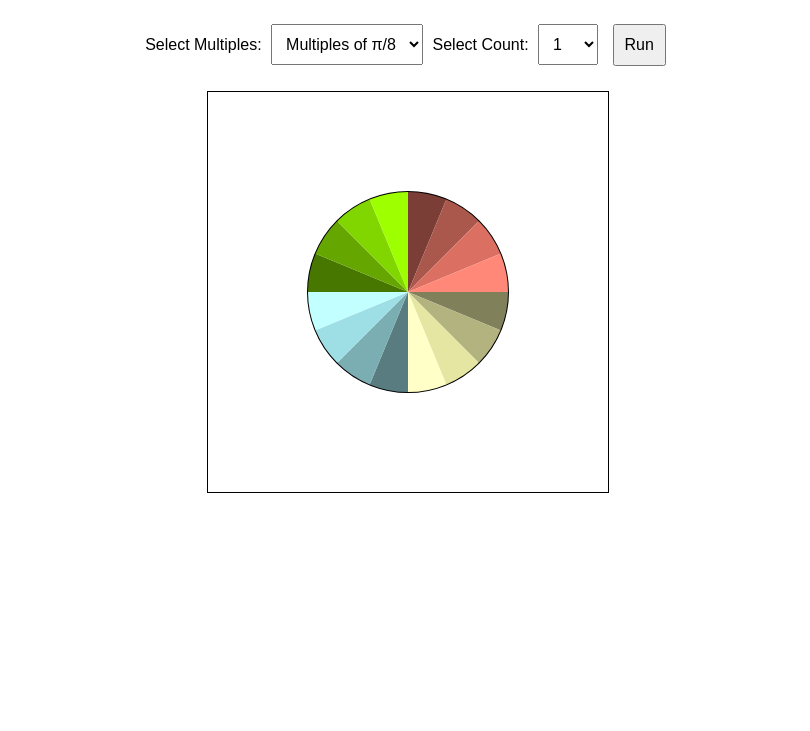
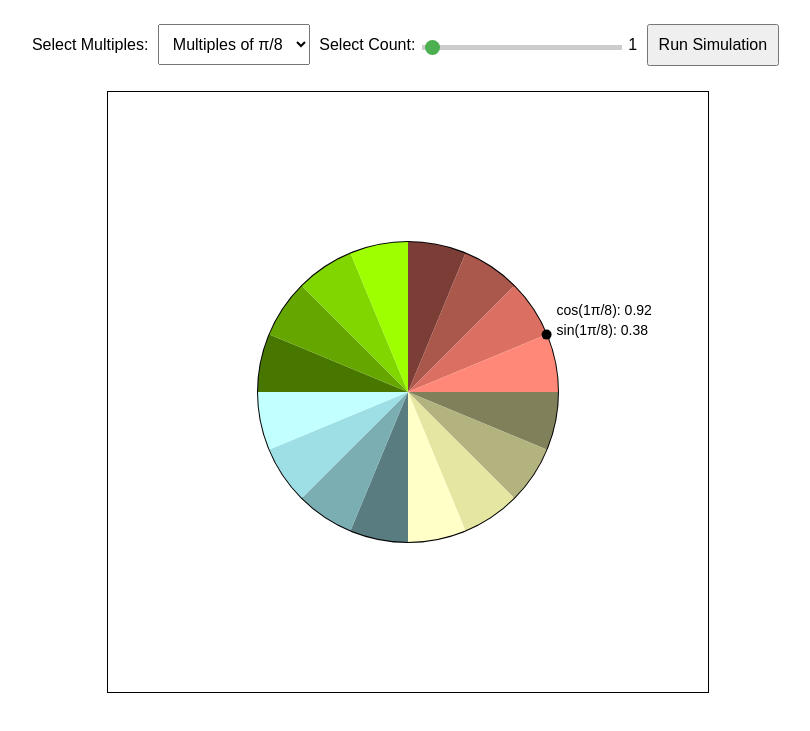
Before and after one commit to Rashpinder1985/Twiddle-Factor-calculator, a plain HTML site: page index.html in a window 1280 px wide. Shown: the part 61-792 px from the top of the page, without its empty margins (232-1042 px from the left). Drawn offline with Linux system fonts and the light colour scheme.

Commit message:
Update index.html

```diff
--- a/index.html
+++ b/index.html
@@ -27,12 +27,28 @@
             padding: 10px;
             font-size: 16px;
         }
+
+        .simple-slider {
+            -webkit-appearance: none;
+            width: 200px;
+            height: 5px;
+            background-color: #ccc;
+            outline: none;
+        }
+
+        .simple-slider::-webkit-slider-thumb {
+            -webkit-appearance: none;
+            width: 15px;
+            height: 15px;
+            border-radius: 50%;
+            background-color: #4CAF50;
+            cursor: pointer;
+        }
     </style>
 </head>
 <body>
     <h1>Twiddle Factor Calculator</h1>
 
-  <!-- Controls -->
     <div class="controls">
         <label for="angleSelector">Select Multiples:</label>
         <select id="angleSelector">
@@ -42,15 +58,14 @@
         </select>
 
         <label for="countSelector">Select Count:</label>
-    <select id="countSelector"></select>
+        <input type="range" min="0" max="50" value="1" class="simple-slider" id="countSelector">
+        <span id="countValue">1</span>
 
-    <button id="runButton">Run</button>
+        <button id="runSimulationButton">Run Simulation</button>
     </div>
 
-  <!-- Canvas for Unit Circle -->
-  <canvas id="unitCircleCanvas" width="400" height="400"></canvas>
+    <canvas id="unitCircleCanvas" width="600" height="600"></canvas> <!-- Increased canvas size -->
 
-  <!-- Results -->
     <div id="result" class="result"></div>
 
     <script>
@@ -59,39 +74,39 @@
 
         const angleSelector = document.getElementById("angleSelector");
         const countSelector = document.getElementById("countSelector");
-    const runButton = document.getElementById("runButton");
+        const countValueDisplay = document.getElementById("countValue");
+        const runSimulationButton = document.getElementById("runSimulationButton");
         const result = document.getElementById("result");
 
-    const quadrantColors = ["#FFFFB5", "#B0F8FF", "#90EE00", "#F37C6D"]; // Red, Green, Blue, Yellow (lighter shades)
-    const subOctants = 4; // Sub-octants per quadrant
-    const circleRadius = 100;
+        const quadrantColors = ["#FFFFB5", "#B0F8FF", "#90EE00", "#F37C6D"];
+        const subOctants = 4;
+        const circleRadius = 150; // Increased radius for better visibility
 
-    // Populate count selector (1 to 50)
-    for (let i = 1; i <= 50; i++) {
-      const option = document.createElement("option");
-      option.value = i;
-      option.textContent = i;
-      countSelector.appendChild(option);
+        let simulationInterval;
+
+        countSelector.addEventListener('input', () => {
+            countValueDisplay.textContent = countSelector.value;
+            updateCircle();
+        });
+
+        angleSelector.addEventListener('change', () => {
+            updateCircle();
+        });
+
+        function updateCircle() {
+            const angleMultiple = angleSelector.value;
+            const count = parseInt(countSelector.value, 10);
+            const denominator = parseInt(angleMultiple.split("/")[1]);
+            const theta = count * (Math.PI / denominator);
+
+            drawUnitCircle();
+            const angleText = `${count}π/${denominator}`;
+            displayValues(theta, count, angleMultiple, angleText);
         }
 
-    // Generate lighter shades for a color
-    function generateShades(color, numShades) {
-      const shades = [];
-      for (let i = 0; i < numShades; i++) {
-        const factor = 0.5 + i / (numShades + 1); // Adjusted factor for lighter shades
-        const r = Math.min(255, Math.round(parseInt(color.slice(1, 3), 16) * factor));
-        const g = Math.min(255, Math.round(parseInt(color.slice(3, 5), 16) * factor));
-        const b = Math.min(255, Math.round(parseInt(color.slice(5, 7), 16) * factor));
-        shades.push(`rgb(${r}, ${g}, ${b})`);
-      }
-      return shades;
-    }
-
-    // Draw the unit circle with quadrants and sub-octants
         function drawUnitCircle() {
             ctx.clearRect(0, 0, canvas.width, canvas.height);
 
-      // Draw the circle
             ctx.beginPath();
             ctx.arc(canvas.width / 2, canvas.height / 2, circleRadius, 0, 2 * Math.PI);
             ctx.strokeStyle = "#000000";
@@ -101,7 +116,6 @@
             const centerX = canvas.width / 2;
             const centerY = canvas.height / 2;
 
-      // Draw quadrants and sub-octants
             for (let quadrant = 0; quadrant < 4; quadrant++) {
                 const baseAngle = quadrant * (Math.PI / 2);
                 const shades = generateShades(quadrantColors[quadrant], subOctants);
@@ -121,43 +135,74 @@
             }
         }
 
-    // Draw the sine and cosine values on the circle
-    function displayValues(theta, count, angleMultiple) {
+        function generateShades(color, numShades) {
+            const shades = [];
+            for (let i = 0; i < numShades; i++) {
+                const factor = 0.5 + i / (numShades + 1);
+                const r = Math.min(255, Math.round(parseInt(color.slice(1, 3), 16) * factor));
+                const g = Math.min(255, Math.round(parseInt(color.slice(3, 5), 16) * factor));
+                const b = Math.min(255, Math.round(parseInt(color.slice(5, 7), 16) * factor));
+                shades.push(`rgb(${r}, ${g}, ${b})`);
+            }
+            return shades;
+        }
+
+        function displayValues(theta, count, angleMultiple, angleText) {
             const centerX = canvas.width / 2;
             const centerY = canvas.height / 2;
 
-      const x = centerX + circleRadius * Math.cos(theta); // x-coordinate
-      const y = centerY - circleRadius * Math.sin(theta); // y-coordinate
+            let radiusFactor;
+
+            if (angleMultiple === "pi/2") {
+                radiusFactor = 0.33;
+            } else if (angleMultiple === "pi/4") {
+                radiusFactor = 0.66;
+            } else {
+                radiusFactor = 1;
+            }
+
+            const x = centerX + circleRadius * radiusFactor * Math.cos(theta);
+            const y = centerY - circleRadius * radiusFactor * Math.sin(theta);
 
             ctx.beginPath();
-      ctx.arc(x, y, 5, 0, 2 * Math.PI); // Small circle to mark the point
+            ctx.arc(x, y, 5, 0, 2 * Math.PI);
             ctx.fillStyle = "black";
             ctx.fill();
 
-      // Display cos(θ) and sin(θ)
             ctx.fillStyle = "black";
             ctx.font = "14px Arial";
-      ctx.fillText(`cos(${angleMultiple}): ${Math.cos(theta).toFixed(2)}`, x + 10, y - 10);
-      ctx.fillText(`sin(${angleMultiple}): ${Math.sin(theta).toFixed(2)}`, x + 10, y + 10);
+            ctx.fillText(`cos(${angleText}): ${Math.cos(theta).toFixed(2)}`, x + 10, y - 20);
+            ctx.fillText(`sin(${angleText}): ${Math.sin(theta).toFixed(2)}`, x + 10, y);
         }
 
-    // Handle the "Run" button click
-    runButton.addEventListener("click", () => {
-      const angleMultiple = angleSelector.value; // Multiple of π (e.g., π/8, π/4, etc.)
-      const count = parseInt(countSelector.value, 10); // Selected count
-      const denominator = parseInt(angleMultiple.split("/")[1]); // Extract denominator (e.g., 8 for π/8)
-      const theta = count * (Math.PI / denominator); // Calculate θ based on the selected multiple and count
+        function runSimulation() {
+            const maxCount = parseInt(countSelector.value, 10);
+            let currentCount = 0;
 
+            if (simulationInterval) {
+                clearInterval(simulationInterval);
+            }
+
+            simulationInterval = setInterval(() => {
+                countSelector.value = currentCount;
+                countValueDisplay.textContent = currentCount;
+                updateCircle();
+
+                currentCount++;
+                if (currentCount >= maxCount) {
+                    clearInterval(simulationInterval);
+                }
+            }, 1000);
+        }
+
+        runSimulationButton.addEventListener('click', runSimulation);
+
+        function initialize() {
             drawUnitCircle();
-      const angleText = `π/${denominator}`;
-      displayValues(theta, count, angleText);
+            updateCircle();
+        }
 
-      // Display the result text
-      result.textContent = `Selected angle: ${angleText}, cos(${angleText}): ${Math.cos(theta).toFixed(2)}, sin(${angleText}): ${Math.sin(theta).toFixed(2)}`;
-    });
-
-    // Initial render
-    drawUnitCircle();
+        initialize();
     </script>
 </body>
 </html>
```
Lines whose indentation alone changed are shown as unchanged.
